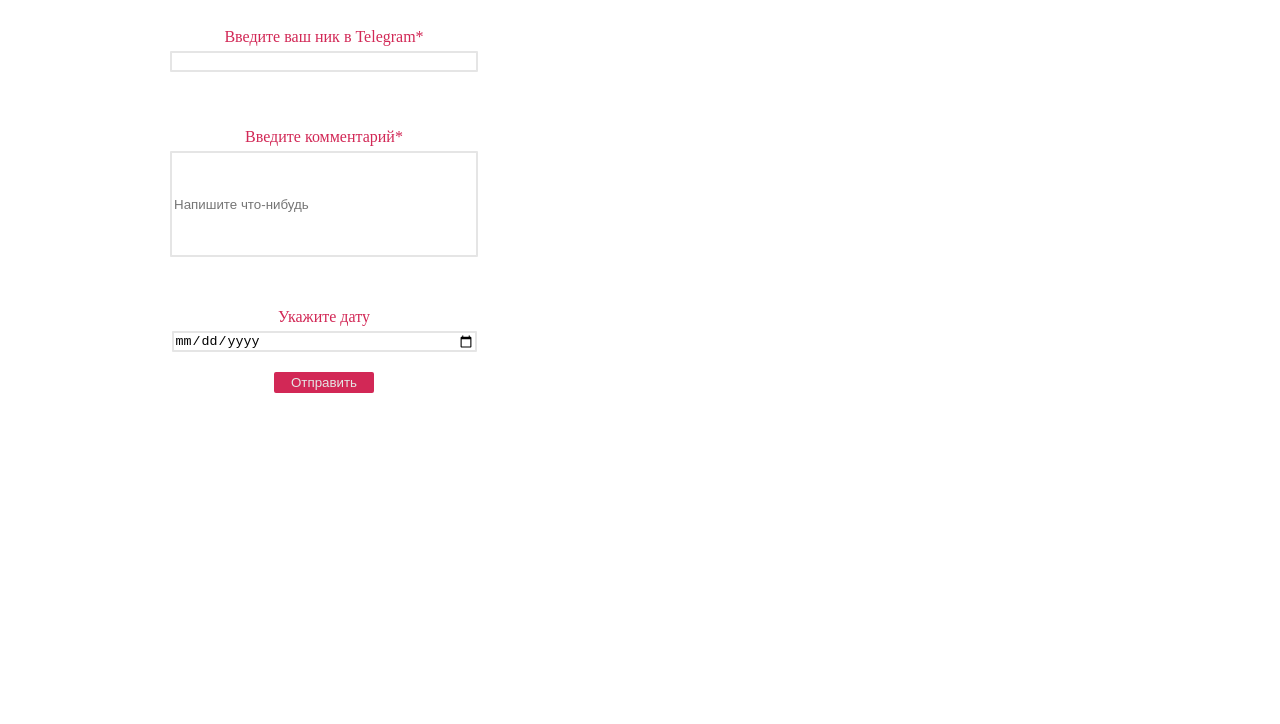
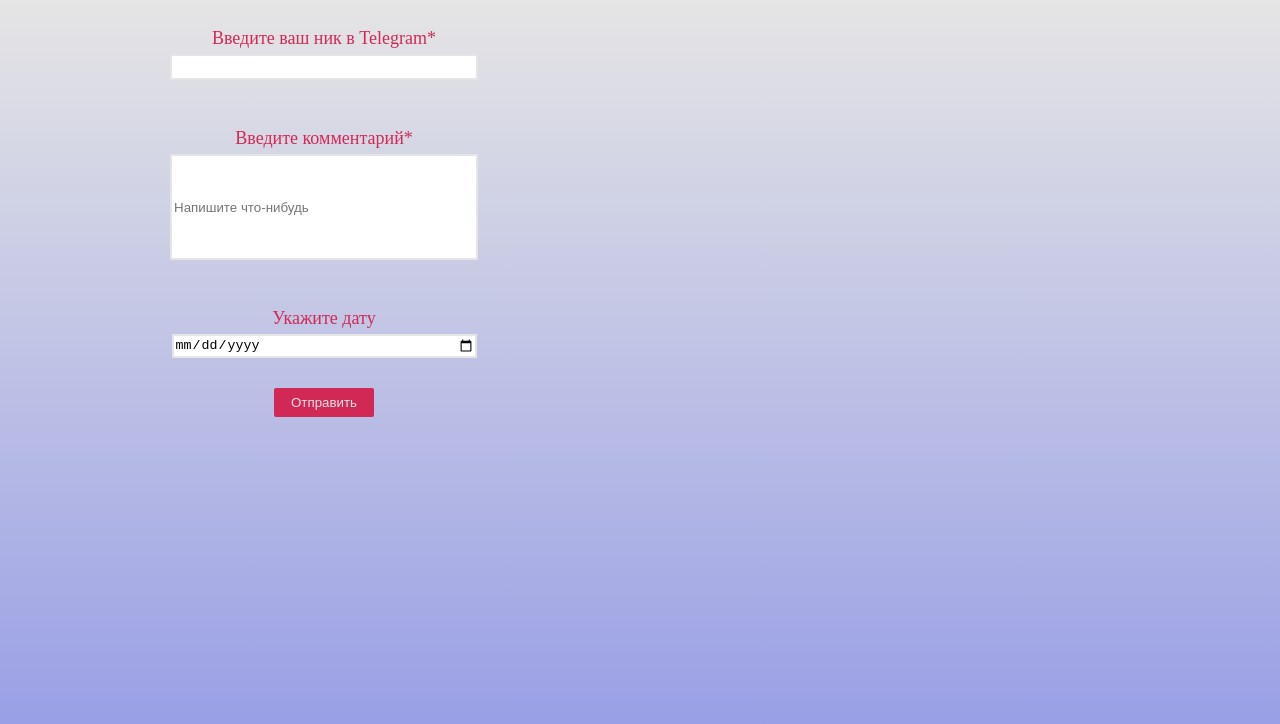
Before and after one commit to LeisanYusupova/Comments-Form, a website: page src/index.html in a window 1280 px wide. Drawn offline with Linux system fonts and the light colour scheme.

Commit message:
added corrections

```diff
--- a/src/style.css
+++ b/src/style.css
@@ -1,3 +1,10 @@
+html {
+    background: linear-gradient(#E5E5E5, #9198e5);
+    height: 100vh;
+}
+
+
+
 .comments {
     display: grid;
     grid-template-columns: repeat(2, [col-start] 1fr);
@@ -56,6 +63,7 @@ label {
 color:#D22856;
 margin-bottom: 5px;
 text-align: center;
+font-size: 18px;
 }
 
 .comment-form-button {
@@ -64,6 +72,9 @@ text-align: center;
     width: 100px;
     color:#E5E5E5;
     border: 2px solid #D22856;
+    box-sizing: border-box;
+    padding-top: 5px;
+    padding-bottom: 5px;
 }
 
 .comment-message-name {
@@ -100,3 +111,15 @@ text-align: center;
     color: #D22856;
     margin-top: 5px;
 }
+
+.comments-input-wrapper:nth-child(3) {
+    margin-bottom: 30px;
+}
+
+.comments-form-name {
+    height: 20px;
+}
+
+.comments-date {
+    height: 20px;
+}
```
Also changed, not shown: src/index.html (line endings or trailing spaces).
